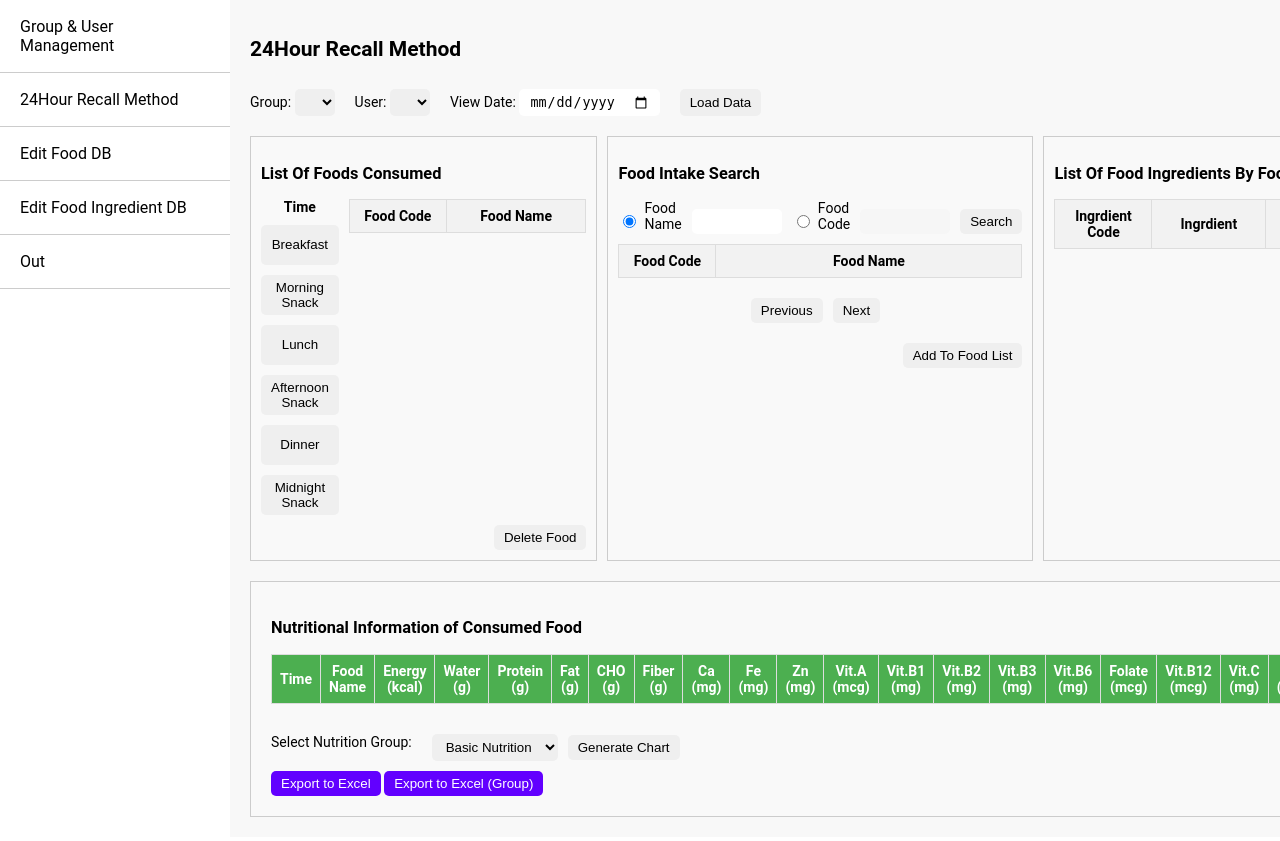
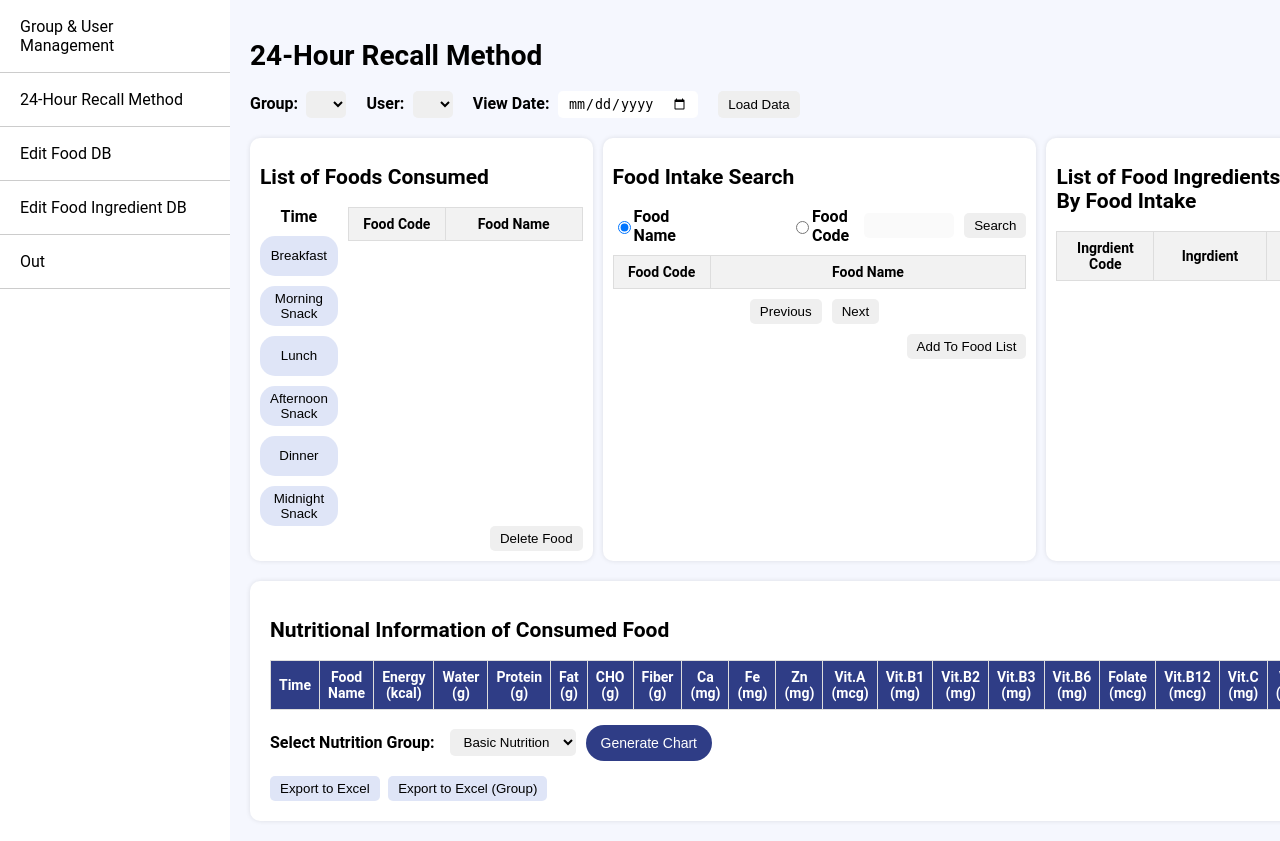
Before and after one commit to Park-HyeonJi/CambodiaNAS, a Flask app: page /24h in a window 1280 px wide. Shown: the part 100-941 px from the top of the page. Before the commit the page ends 917 px from the top, so only its background shows below. Run offline with Flask 3, Linux system fonts and the light colour scheme; a user stored in the database is signed in; lists and menus that the app fills with data are empty; some libraries are stand-ins or nearby versions.

Commit message:
design: 24h-전반적인 디자인 수정

```diff
--- a/static/24h.css
+++ b/static/24h.css
@@ -1,9 +1,16 @@
-button, select, input {
-    margin-top: 10px;
+
+button, select, input
+ {
     padding: 5px 10px;
     border: none;
     border-radius: 5px;
     cursor: pointer;
+}
+
+label {
+    font-size: 16px;
+    font-weight: bold;
+    margin-right: 5px;
 }
 
 /* 1행: 그룹, 유저 설정 */
@@ -27,10 +34,11 @@ button, select, input {
     flex: 1;
     /* flex-direction: column; */
     min-height: 350px;
-    background-color: #f9f9f9;
-    border: 1px solid #ccc;
+    background-color: white;
+    border: none;
+    border-radius: 10px;
     padding: 10px;
-    /* align-items: center; */
+    box-shadow: 0 0 5px rgba(0, 0, 0, 0.1);
 }
 
 .food-data-content {
@@ -44,18 +52,20 @@ button, select, input {
     margin-right: 10px;
 }
 
+.time-categories b {
+    text-align: center;
+    font-size: 16px;
+}
+
 .time-categories button {
     height: 40px;
-}
-
-.time-categories b {
-    text-align: center;
-    display: block;
-    width: 100%;
+    background-color: #4464cd2b;
+    margin-top: 10px;
+    border-radius: 15px;
 }
 
 .time-categories button.active {
-    background-color: #4CAF50;
+    background-color: #2F3D86;
     color: white;
 }
 
@@ -71,7 +81,7 @@ button, select, input {
 }
 
 .pagination button {
-    margin-right: 10px; /* 왼쪽과 오른쪽에 각각 10px 간격 추가 */
+    margin-right: 10px;
 }
 
 .add-food-button {
@@ -90,7 +100,6 @@ button, select, input {
 .search-options label {
     display: flex;
     align-items: center;
-    gap: 5px;
 }
 
 .search-options input[type="text"] {
@@ -117,13 +126,13 @@ button, select, input {
     background-color: #f2f2f2;
 }
 
-
 /* 3행 영양성분 테이블 */
 .nutrition-table-container {
     padding: 20px;
-    border: 1px solid #ccc;
-    background-color: #f9f9f9;
-    /* overflow-x: auto; */
+    border: none;
+    border-radius: 10px;
+    background-color: white;
+    box-shadow: 0 0 5px rgba(0, 0, 0, 0.1);
 }
 
 .nutrition-table {
@@ -138,7 +147,7 @@ button, select, input {
 }
 
 .nutrition-table th {
-    background-color: #4CAF50;
+    background-color: #2F3D86;;
     color: white;
 }
 
@@ -151,24 +160,24 @@ button, select, input {
 }
 
 .nutrition-controls {
-    margin-top: 20px;
+    margin: 15px 0;
+    gap: 10px;
     display: flex;
-    gap: 10px;
     align-items: center;
 }
 
-.nutrition-controls label {
-    margin-right: 10px;
+.export-excel button {
+    /* padding: 10px 15px; */
+    margin-right: 5px;
+    background-color: #4464cd2b;
 }
 
-.export-excel button {
-    margin-top: 10px;
-    background-color: #6200ff;
+.nutrition-controls button {
+    padding: 10px 15px;
+    background-color: #2F3D86;
     color: white;
-}
-
-.nutrition-controls button:hover {
-    background-color: #45a049;
+    border-radius: 30px;
+    font-size: 14px;
 }
 
 .selected {
--- a/static/style.css
+++ b/static/style.css
@@ -38,7 +38,7 @@ header .CAM-RUA {
     display: flex;
     flex: 1;
     width: 100%;
-    background-color: #f8f8f8;
+    background-color: #f5f7fe;
 }
 
 .navBar {
--- a/templates/24h.html
+++ b/templates/24h.html
@@ -11,7 +11,7 @@
     <script src="https://cdnjs.cloudflare.com/ajax/libs/xlsx/0.16.2/xlsx.full.min.js"></script>
 </head>
 <body>
-    <h2>24Hour Recall Method</h2>
+    <h1>24-Hour Recall Method</h1>
     <div class="container">
         <div class="24h-main">
             <!-- 1행 : 그룹, 유저 설정 -->
@@ -37,7 +37,7 @@
             <div class="section-container">
                 <!-- 1열: 현재 식사 전체 상태 -->
                 <div class="food-data">
-                    <h3>List Of Foods Consumed</h3>
+                    <h2>List of Foods Consumed</h2>
                     <div class="food-data-content">
                         <div class="time-categories">
                             <b>Time</b>
@@ -71,7 +71,7 @@
                 </div>
                 <!-- 2열: 입력할 Food list 및 검색 -->
                 <div class="food-search">
-                    <h3>Food Intake Search</h3>
+                    <h2>Food Intake Search</h2>
                     <div class="search-options">
                         <label>
                             <input type="radio" name="searchType" value="name" checked onclick="toggleInputFields()">
@@ -108,7 +108,7 @@
                 </div>
                 <!-- 3열: 식사에 대한 정보 -->
                 <div class="food-details">
-                    <h3>List Of Food Ingredients By Food Intake</h3>
+                    <h2>List of Food Ingredients<br>By Food Intake</h2>
                     <!-- <div class="form-group">
                         <label for="foodIntake">Food Intake Rate(%):</label>
                         <input type="text" id="foodIntake" name="foodIntake" value="100">
@@ -130,7 +130,7 @@
 
             <!-- 3행 : 테이블 -->
             <div class="nutrition-table-container">
-                <h3>Nutritional Information of Consumed Food</h3>
+                <h2>Nutritional Information of Consumed Food</h2>
                 <div style="overflow-x: auto;">
                     <table class="nutrition-table">
                         <thead>
--- a/templates/base.html
+++ b/templates/base.html
@@ -14,7 +14,7 @@
         <nav class="navBar">
             <ul>
                 <li><a href="{{ url_for('m_gandu') }}">Group & User Management</a></li>
-                <li><a href="{{ url_for('tfh') }}">24Hour Recall Method</a></li>
+                <li><a href="{{ url_for('tfh') }}">24-Hour Recall Method</a></li>
                 <li><a href="{{ url_for('db_food') }}">Edit Food DB</a></li>
                 <li><a href="{{ url_for('db_nutri') }}">Edit Food Ingredient DB</a></li>
             </ul>
```
